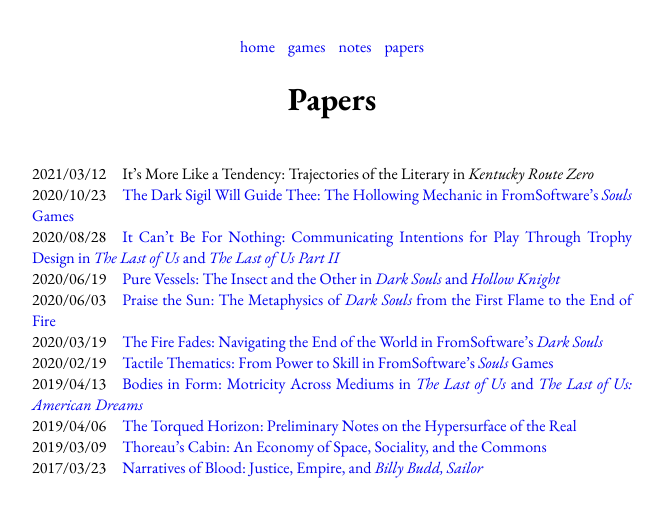
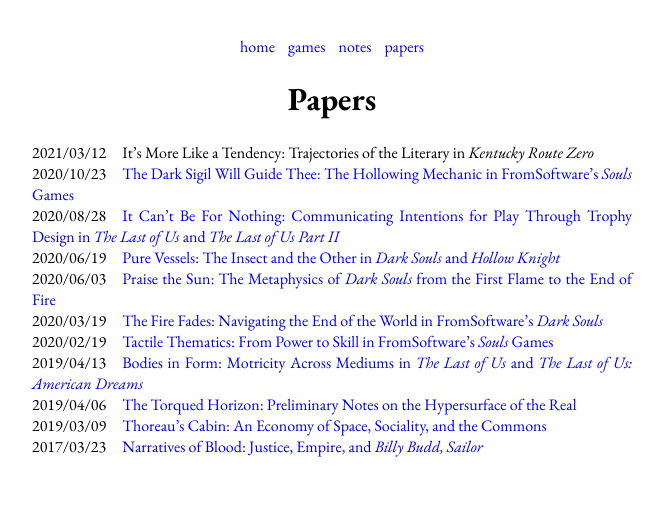
Before and after one commit to steinea/steinea.github.io, a Jekyll site: the page built from papers/index.html, in a window 1280 px wide. Shown: the top 517 px of the page, without its empty margins (308-973 px from the left). Built offline with Jekyll 4.4.1, drawn with Linux system fonts in a browser that asks for light colours.

```diff
--- a/papers/index.html
+++ b/papers/index.html
@@ -7,7 +7,7 @@ title: Papers
 
 <!--There are em spaces (U+2003) between post date and post href -->
 
-<br>2021/03/12 It’s More Like a Tendency: Trajectories of the Literary in <em>Kentucky Route Zero</em>
+2021/03/12 It’s More Like a Tendency: Trajectories of the Literary in <em>Kentucky Route Zero</em>
 
 <br>2020/10/23 <a href="https://www.academia.edu/44365595/" target="_blank">The Dark Sigil Will Guide Thee: The Hollowing Mechanic in FromSoftware’s <em>Souls</em> Games</a>
 
```
